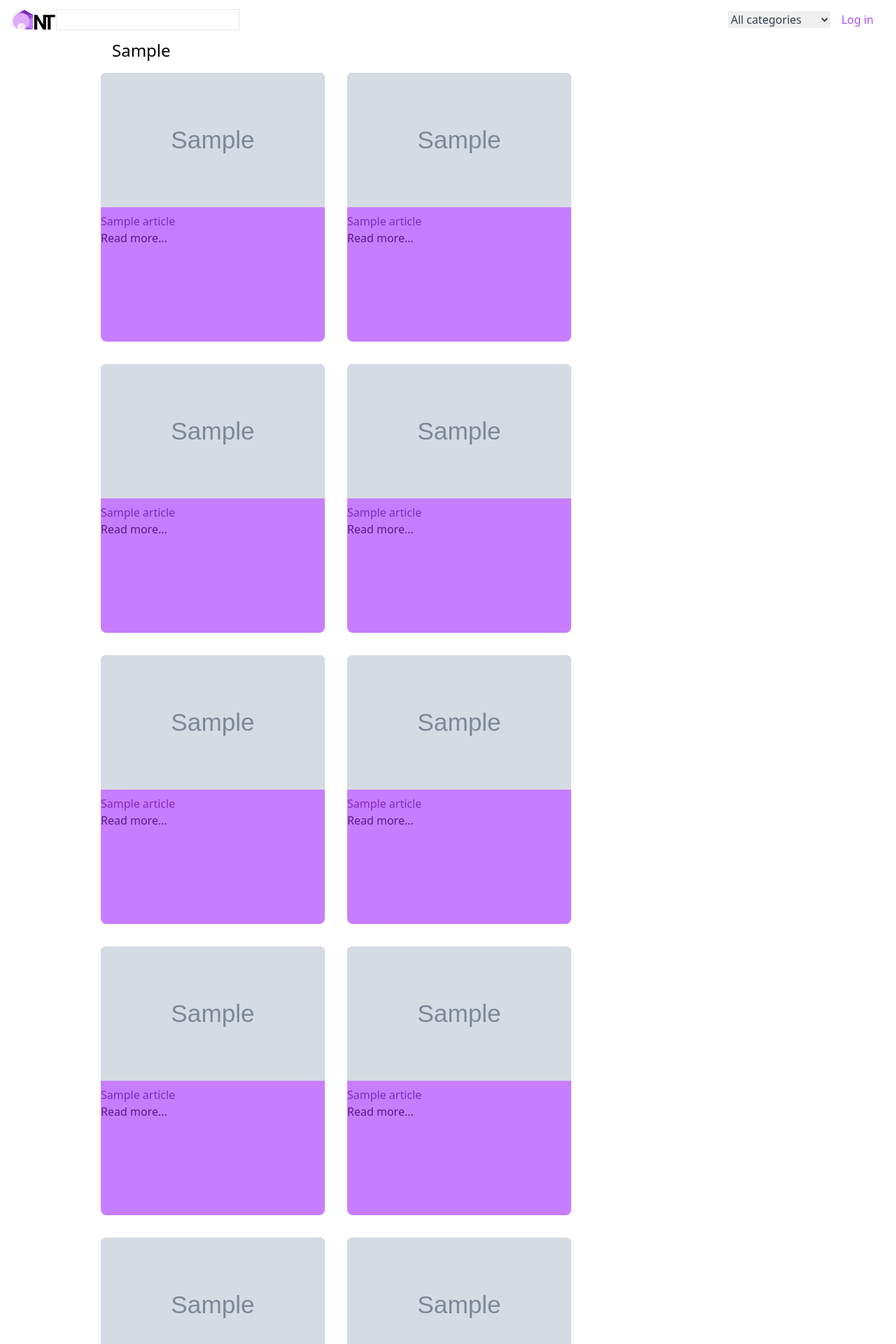
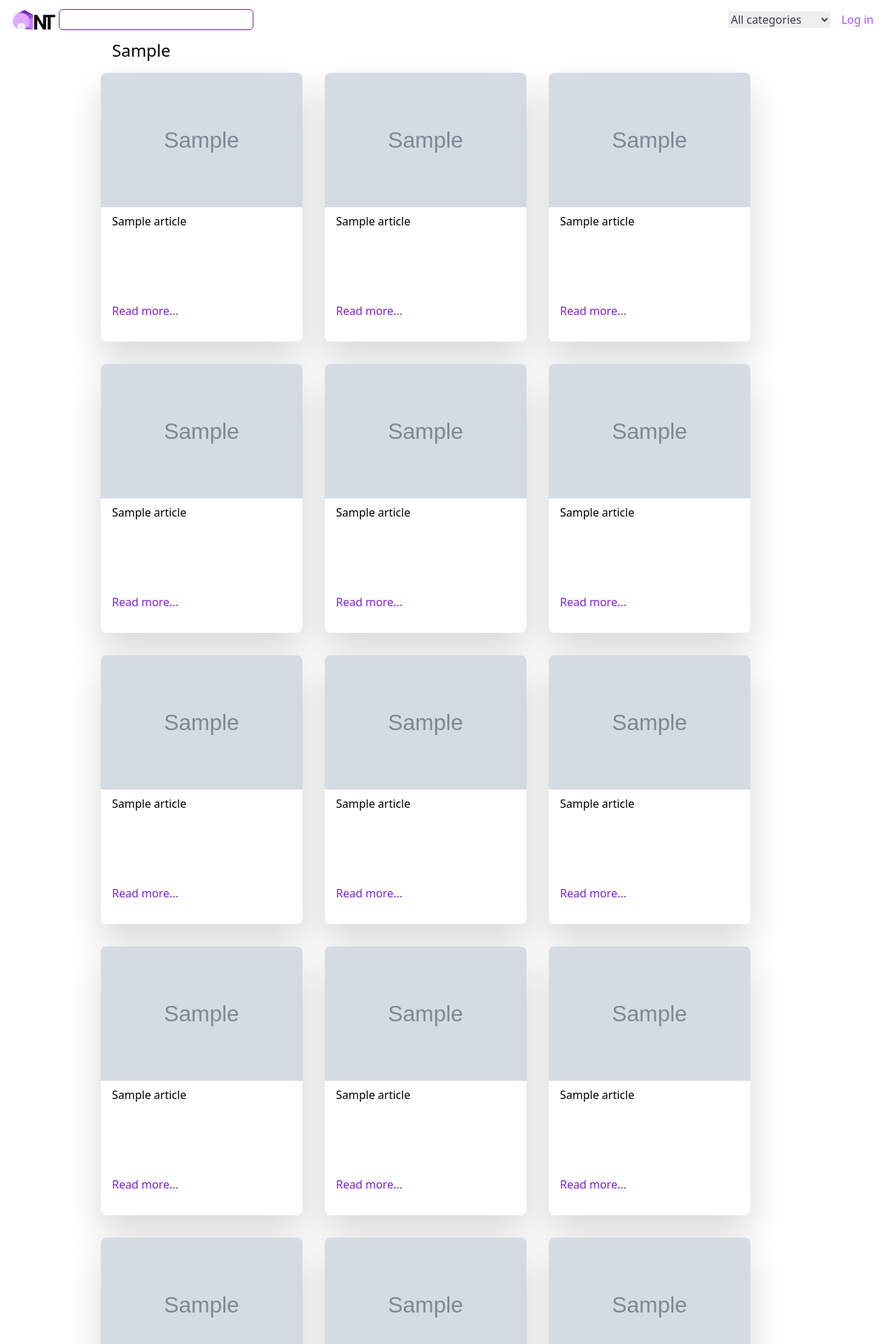
Before and after one commit to RAM-BHARATH/news-tracker-app, a Flask app: template templates/individual_category.html in a window 1280 px wide. Shown: the top 1920 px of the page at 70% size. Run offline with Flask 2, Linux system fonts and the light colour scheme; the template is opened without the code that fills it: most values are stand-ins (such as "Sample title", 1, 10 or a date in 2020); grey boxes marked "Sample" are stand-in pictures; some libraries are stand-ins or nearby versions.

Commit message:
Minor style changes

```diff
--- a/templates/home_og.html
+++ b/templates/home_og.html
@@ -207,7 +207,7 @@
                   <div class="p-4">
                     {{ all_articles[article_category]['articles'][i]['title'] }}
                   </div>
-                  <div class="hover:text-white text-purple-900 p-4">
+                  <div class="hover:text-purple-900 text-purple-700 p-4">
                     <!-- style="color: #7B2CBF;"  -->
                     <a href="{{ all_articles[article_category]['articles'][i]['url'] }}" target="_blank">Read more...</a>
                   </div>
--- a/templates/individual_category.html
+++ b/templates/individual_category.html
@@ -22,7 +22,7 @@
               </form> -->
               <form action="/search" method="post" class="flex items-center justify-center m-auto">
                 <div class="flex flex-col items-center justify-center">
-                  <input type="text" name="search" id="search" class="border border-purple-800 rounded-md"/>
+                  <input type="text" name="search" id="search" class="border border-purple-800 rounded-md px-2 m-1"/>
                 </div>
               </form>
              </div>
@@ -101,16 +101,16 @@
        <div class="flex flex-wrap w-4/5 mx-auto mb-8 pb-8">
           {% for i in range(50): %}
               {% if(articles['articles'][i]) %}
-              <div class="w-80 h-96 m-4 rounded-lg hover:" style="background: #C77DFF;">
+              <div class="w-72 h-96 m-4 rounded-lg hover:bg-purple-600 cursor-pointer drop-shadow-2xl" style="background: #ffffff;">
                   <div class="flex flex-col justify-between">
                     <div class="pb-2">
                       <img src="{{ articles['articles'][i]['urlToImage'] }}" alt="" class="h-48 w-96 rounded-t-lg">
                     </div>
                     <div class="flex flex-col justify-between">
-                    <div style="color: #7B2CBF;">
+                      <div class="px-4 h-32">
                         {{ articles['articles'][i]['title'] }}
                       </div>
-                    <div class="hover:text-white text-purple-900">
+                      <div class="hover:text-purple-900 text-purple-700 px-4">
                         <!-- style="color: #7B2CBF;"  -->
                         <a href="{{ articles['articles'][i]['url'] }}" target="_blank">Read more...</a>
                       </div>
@@ -132,7 +132,7 @@
               </form> -->
               <form action="/search" method="post" class="flex items-center justify-center m-auto">
                 <div class="flex flex-col items-center justify-center">
-                  <input type="text" name="search" id="search" class="border"/>
+                  <input type="text" name="search" id="search" class="border border-purple-800 rounded-md px-2 m-1"/>
                 </div>
               </form>
             </div>
@@ -204,16 +204,16 @@
       <div class="flex flex-wrap w-4/5 mx-auto mb-8 pb-8">
         {% for i in range(50): %}
             {% if(articles['articles'][i]) %}
-              <div class="w-80 h-96 m-4 rounded-lg hover:" style="background: #C77DFF;">
+            <div class="w-72 h-96 m-4 rounded-lg hover:bg-purple-600 cursor-pointer drop-shadow-2xl" style="background: #ffffff;">
                 <div class="flex flex-col justify-between">
                   <div class="pb-2">
                     <img src="{{ articles['articles'][i]['urlToImage'] }}" alt="" class="h-48 w-96 rounded-t-lg">
                   </div>
                   <div class="flex flex-col justify-between">
-                    <div style="color: #7B2CBF;">
+                    <div class="px-4 h-32">
                       {{ articles['articles'][i]['title'] }}
                     </div>
-                    <div class="hover:text-white text-purple-900">
+                    <div class="hover:text-purple-900 text-purple-700 px-4">
                       <!-- style="color: #7B2CBF;"  -->
                       <a href="{{ articles['articles'][i]['url'] }}" target="_blank">Read more...</a>
                     </div>
```
Lines whose indentation alone changed are shown as unchanged.
